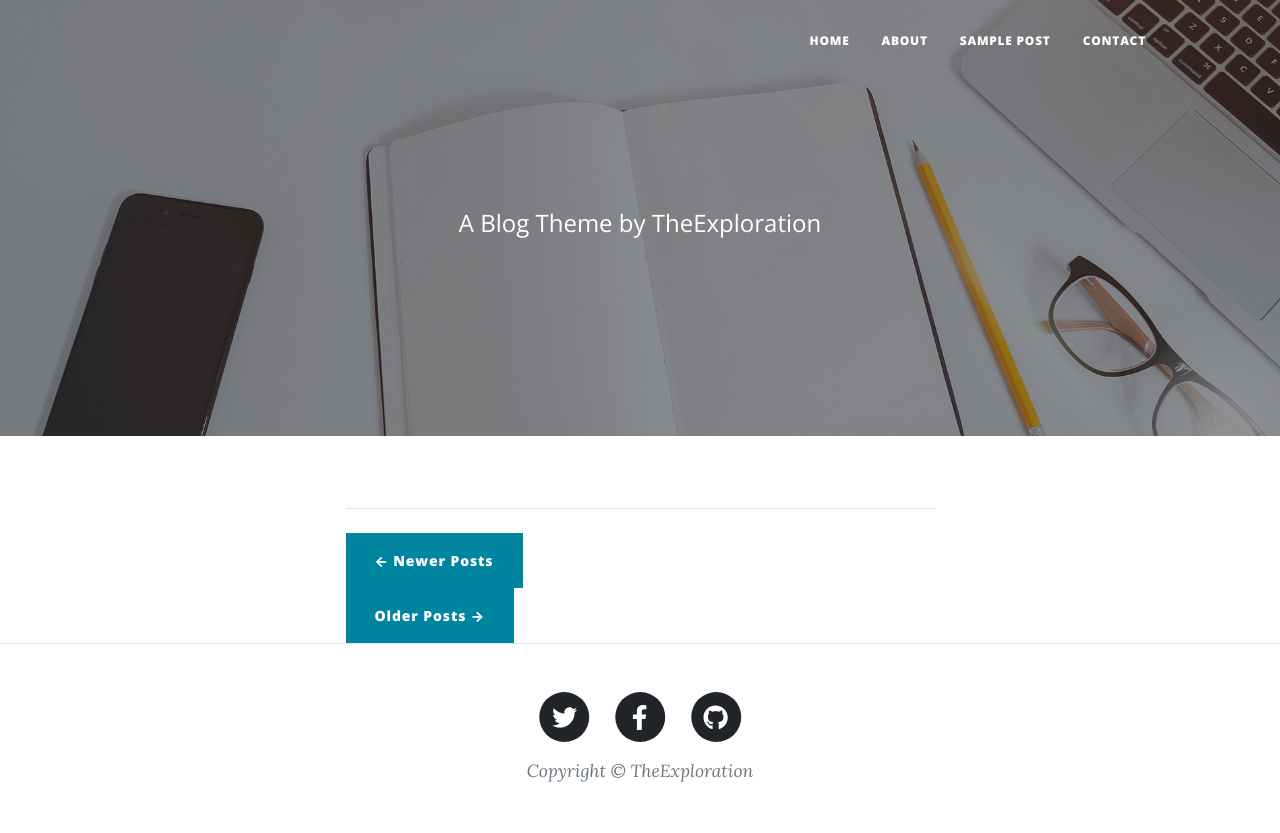
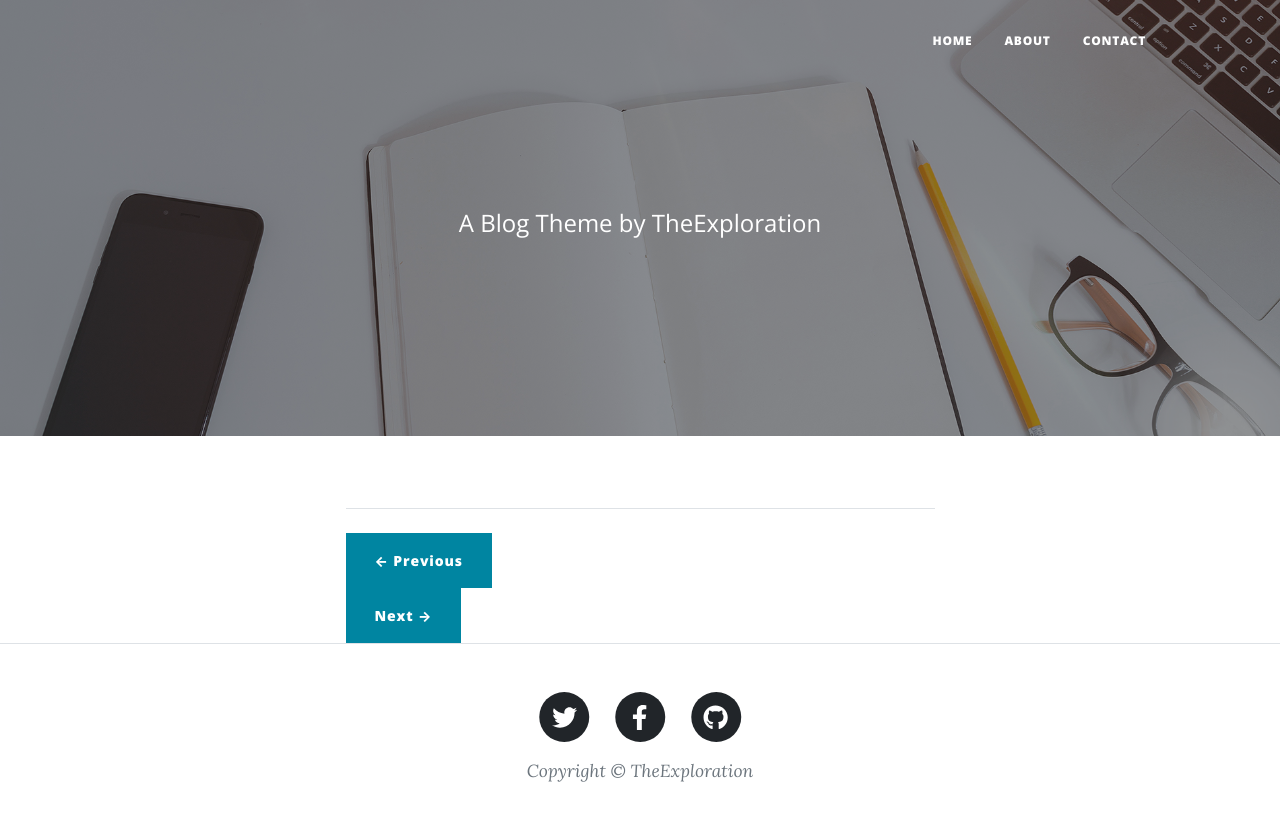
Before and after one commit to bhattaraijyoti/flask, a Flask app: template templates/index.html in a window 1280 px wide. Run offline with Flask 3, Linux system fonts and the light colour scheme; the template is opened without the code that fills it, so the values that code supplies are empty; parts of the project's set-up code (start-up, migrations or seed data) failed here and were passed over; some libraries are stand-ins or nearby versions.

Commit message:
Implement pagination and update navigation links

```diff
--- a/app.py
+++ b/app.py
@@ -4,6 +4,7 @@ from flask_mail import Mail, Message
 from werkzeug.utils import secure_filename
 import json
 import os
+import math
 from datetime import datetime
 
 
@@ -14,6 +15,7 @@ with open('config.json', 'r') as c:
 
 app = Flask(__name__)
 app.secret_key = 'your_secret_key_here'
+
 
 app.config['UPLOAD_FOLDER']=params['upload_location']
 
@@ -60,8 +62,27 @@ class Post(db.Model):
 # Routes
 @app.route("/")
 def home():
-    post=Post.query.filter_by().all()[0:params['no_of_posts']]
-    return render_template('index.html', params=params , post=post)
+    post=Post.query.filter_by().all()
+    last=math.ceil(len(post)/int(params['no_of_posts']))
+     #[0:params['no_of_posts']]
+    page=request.args.get('page')
+    if(not str(page).isnumeric()):
+        page=1
+    page=int(page)
+    post=post[(page-1)*int(params['no_of_posts']) : (page-1)*int(params['no_of_posts']) + int(params['no_of_posts'])]
+    if (page==1):
+        prev="#"
+        next="/?page="+ str(page+1)
+    elif(page==last):
+        prev="/?page="+ str(page-1)
+        next="#"
+    else:
+        prev="/?page="+ str(page-1)
+        next="/?page="+ str(page+1)
+
+
+
+    return render_template('index.html', params=params , post=post , prev=prev , next=next )
 
 
 
--- a/templates/dashboard.html
+++ b/templates/dashboard.html
@@ -24,7 +24,7 @@
       <a href="/edit/0">
         <button class="btn btn-primary float-left">add</button></a
       >
-      <a href="/edit/logout">
+      <a href="/logout">
         <button class="btn btn-primary float-left">logout</button></a
       >
       <hr />
--- a/templates/index.html
+++ b/templates/index.html
@@ -45,9 +45,9 @@
       <hr class="my-4" />
       <!-- Pager-->
       <div class="clearfix">
-        <a class="btn btn-primary float-left" href="#">← Newer Posts </a>
-        &emsp;&emsp;&emsp;&emsp;&emsp;&emsp;&emsp;&emsp;&emsp;&emsp;&emsp;&emsp;&emsp;&emsp;&emsp;&emsp;
-        <a class="btn btn-primary float-right" href="#">Older Posts →</a>
+        <a class="btn btn-primary float-left" href="{{prev}}">← Previous </a>
+        &emsp;&emsp;&emsp;&emsp;&emsp;&emsp;&emsp;&emsp;&emsp;&emsp;&emsp;&emsp;&emsp;&emsp;&emsp;&emsp;&emsp;&emsp;
+        <a class="btn btn-primary float-right" href="{{next}}">Next &rarr; </a>
       </div>
     </div>
   </div>
--- a/templates/layout.html
+++ b/templates/layout.html
@@ -79,11 +79,7 @@
             <li class="nav-item">
               <a class="nav-link px-lg-3 py-3 py-lg-4" href="/about">About</a>
             </li>
-            <li class="nav-item">
-              <a class="nav-link px-lg-3 py-3 py-lg-4" href="/post"
-                >Sample Post</a
-              >
-            </li>
+
             <li class="nav-item">
               <a class="nav-link px-lg-3 py-3 py-lg-4" href="/contact"
                 >Contact</a
```
